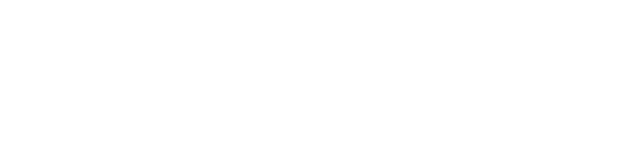
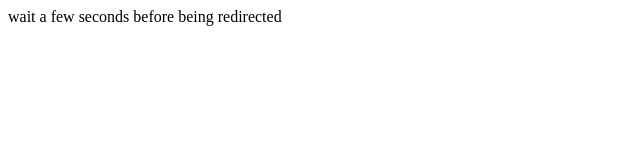
Before and after one commit to GatienFrenchDev/discord-redirect, a plain HTML site: page index.html in a window 1280 px wide. Shown: the whole page, without its empty margins (0-640 px from the left). Drawn offline with Linux system fonts and the light colour scheme.

Commit message:
Update index.html

```diff
--- a/index.html
+++ b/index.html
@@ -3,4 +3,5 @@
    <head style="background-color: black;">
       <meta http-equiv = "refresh" content = "2; url = https://discord.com/invite/xCqZXyg" />
    </head>
+wait a few seconds before being redirected
 </html>
```
